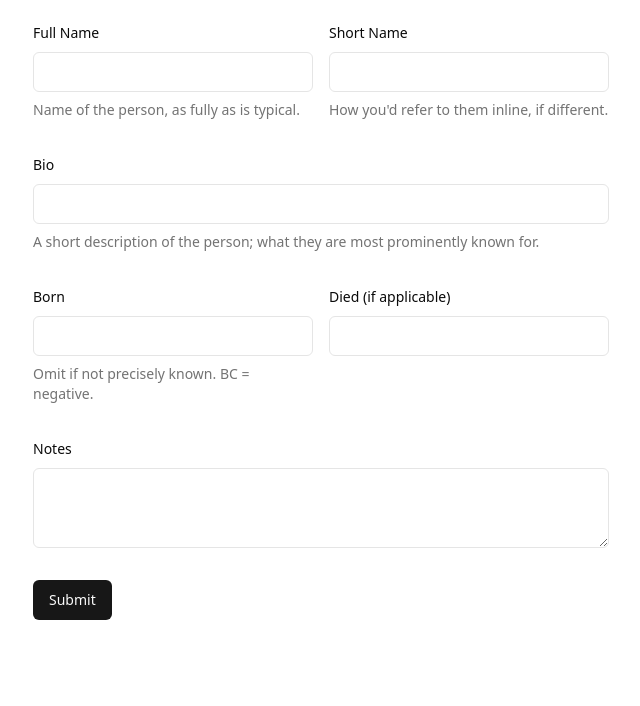
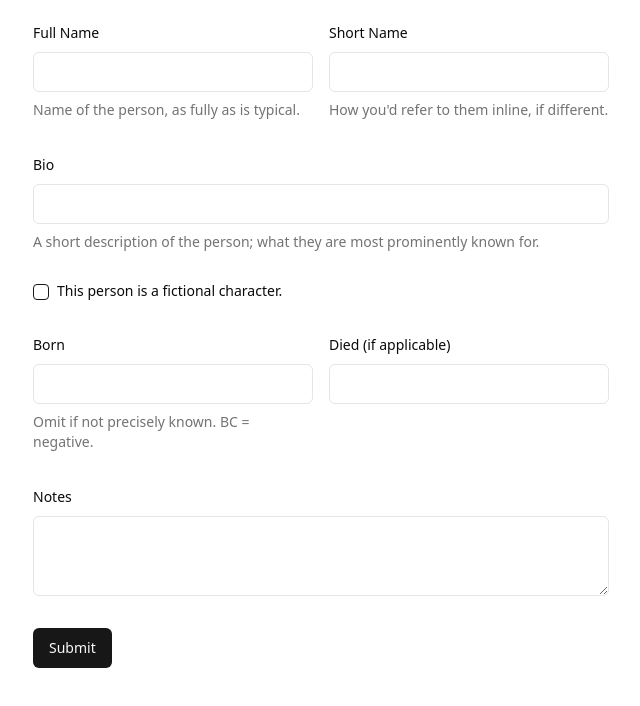
Before and after one commit to BrennanColberg/quote-storage, a Next.js app: page /edit/person/1 in a window 1280 px wide. Shown: the top 706 px of the page, without its empty margins (319-959 px from the left). Built offline with nearby package versions, Linux system fonts and the light colour scheme; no server answers; the database is empty.

Commit message:
fictional character on form

```diff
--- a/app/edit/person/[id]/EditPersonForm.tsx
+++ b/app/edit/person/[id]/EditPersonForm.tsx
@@ -20,6 +20,8 @@ import personSchema from "./personSchema"
 import { Person } from "@prisma/client"
 import { Input } from "@/components/ui/input"
 import { useSearchParams } from "next/navigation"
+import { Checkbox } from "@/components/ui/checkbox"
+import { useState } from "react"
 
 export default function EditPersonForm({
   person: initialPerson,
@@ -28,6 +30,7 @@ export default function EditPersonForm({
 }) {
   const searchParams = useSearchParams()
   const closeOnSubmit = searchParams.has("from")
+  const [showYears, setShowYears] = useState(true)
 
   const form = useForm<z.infer<typeof personSchema>>({
     resolver: zodResolver(personSchema),
@@ -127,6 +130,41 @@ export default function EditPersonForm({
           )}
         />
 
+        <FormField
+          control={form.control}
+          name="fictional"
+          render={({ field }) => (
+            <FormItem>
+              <FormControl>
+                <div className="items-top flex space-x-2 my-4">
+                  <Checkbox
+                    id="fictional"
+                    checked={field.value}
+                    onCheckedChange={(state) => {
+                      form.setValue("fictional", state === true)
+                      setShowYears(state !== true)
+                      if (state === true) {
+                        form.setValue("yearBorn", "")
+                        form.setValue("yearDied", "")
+                      }
+                    }}
+                  />
+                  <div className="grid gap-1.5 leading-none">
+                    <label
+                      htmlFor="fictional"
+                      className="text-sm font-normal leading-none peer-disabled:cursor-not-allowed peer-disabled:opacity-70"
+                    >
+                      This person is a fictional character.
+                    </label>
+                  </div>
+                </div>
+              </FormControl>
+              <FormMessage />
+            </FormItem>
+          )}
+        />
+
+        {showYears && (
           <div className="grid grid-cols-2 gap-4">
             <FormField
               control={form.control}
@@ -158,6 +196,7 @@ export default function EditPersonForm({
               )}
             />
           </div>
+        )}
 
         <FormField
           control={form.control}
```
Also changed, not shown: 1 other file (tests, documents, lock files or other folders). Lines whose indentation alone changed are shown as unchanged.
